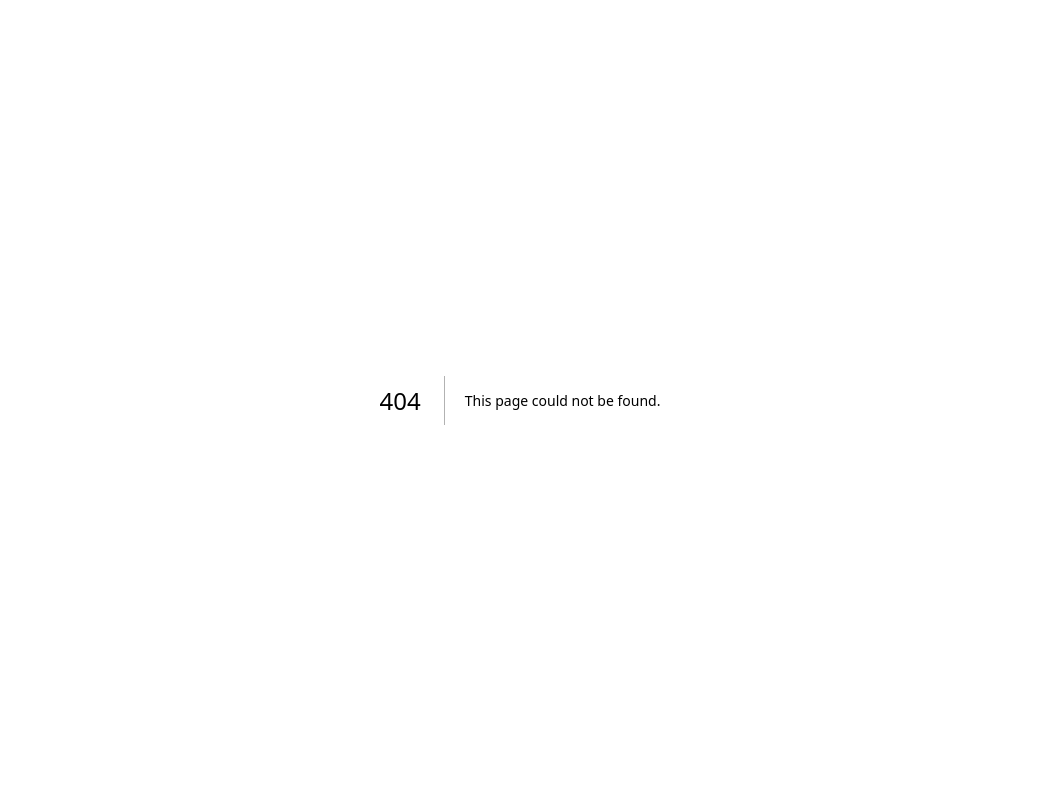
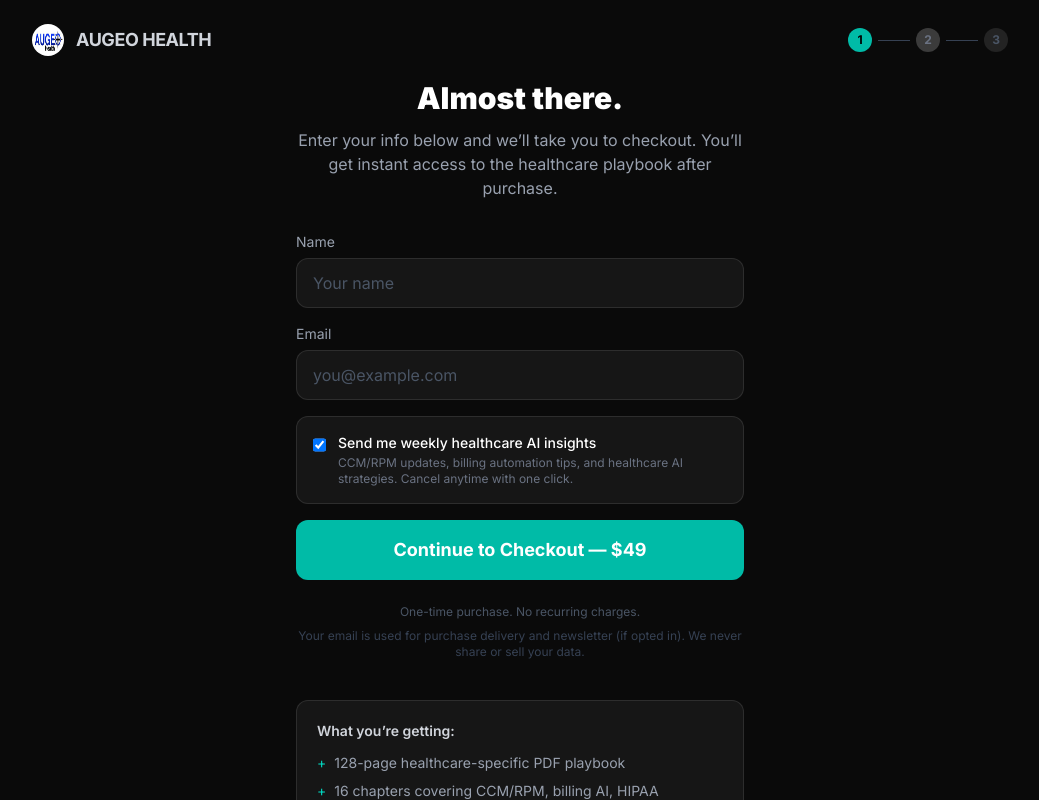
Before and after one commit to Agent-Artemis/hcip-playbook, a Next.js app: page /capture in a window 1280 px wide. Before the commit this address had no page. Shown: the top 800 px of the page, without its empty margins (120-1159 px from the left). Built offline with nearby package versions, Linux system fonts and the light colour scheme.

Commit message:
Full funnel: Landing -> Capture (email+newsletter) -> Checkout -> Download

```diff
--- /dev/null
+++ b/app/api/subscribe/route.ts
@@ -0,0 +1,39 @@
+import { NextResponse } from "next/server";
+
+export async function POST(req: Request) {
+  try {
+    const { email, name, source } = await req.json();
+    if (!email) {
+      return NextResponse.json({ error: "Email required" }, { status: 400 });
+    }
+
+    // Subscribe to Beehiiv
+    const beehiivRes = await fetch(
+      `https://api.beehiiv.com/v2/publications/pub_976d2854-7a80-4f0a-b978-d2d6ee6b0910/subscriptions`,
+      {
+        method: "POST",
+        headers: {
+          "Content-Type": "application/json",
+          Authorization: `Bearer ${process.env.BEEHIIV_API_KEY || ""}`,
+        },
+        body: JSON.stringify({
+          email,
+          reactivate_existing: true,
+          send_welcome_email: true,
+          utm_source: source || "playbook-healthcare-capture",
+          custom_fields: name ? [{ name: "Full Name", value: name }] : [],
+        }),
+      }
+    );
+
+    if (!beehiivRes.ok) {
+      const err = await beehiivRes.text();
+      console.error("Beehiiv error:", err);
+    }
+
+    return NextResponse.json({ ok: true });
+  } catch (err: unknown) {
+    console.error("Subscribe error:", err);
+    return NextResponse.json({ ok: true }); // Don't block checkout
+  }
+}
--- /dev/null
+++ b/app/capture/page.tsx
@@ -0,0 +1,145 @@
+"use client";
+
+import { useState } from "react";
+
+export default function CapturePage() {
+  const [email, setEmail] = useState("");
+  const [name, setName] = useState("");
+  const [newsletter, setNewsletter] = useState(true);
+  const [submitting, setSubmitting] = useState(false);
+
+  const checkoutUrl = "https://buy.stripe.com/7sY00kcqn8QR3Kc14K6kg01";
+
+  async function handleSubmit(e: React.FormEvent) {
+    e.preventDefault();
+    setSubmitting(true);
+
+    // Subscribe to Beehiiv newsletter if opted in
+    if (newsletter && email) {
+      try {
+        await fetch("/api/subscribe", {
+          method: "POST",
+          headers: { "Content-Type": "application/json" },
+          body: JSON.stringify({ email, name, source: "playbook-healthcare-capture" }),
+        });
+      } catch {
+        // Don't block checkout if newsletter fails
+      }
+    }
+
+    // Redirect to Stripe checkout with prefilled email
+    const url = new URL(checkoutUrl);
+    url.searchParams.set("prefilled_email", email);
+    window.location.href = url.toString();
+  }
+
+  return (
+    <div className="min-h-screen bg-[#0a0a0a] text-white flex flex-col">
+      {/* Nav */}
+      <nav className="max-w-5xl mx-auto w-full px-6 py-6 flex justify-between items-center">
+        <a href="/" className="flex items-center gap-3">
+          <img src="/augeo-health-logo.jpg" alt="Augeo Health" className="h-8 w-8 rounded-full" />
+          <span className="font-bold text-lg tracking-tight text-gray-300">AUGEO HEALTH</span>
+        </a>
+        <div className="flex items-center gap-2 text-sm text-gray-500">
+          <div className="flex gap-1.5">
+            <div className="w-6 h-6 rounded-full bg-teal-500 flex items-center justify-center text-xs font-bold text-black">1</div>
+            <div className="w-8 h-px bg-gray-700 self-center" />
+            <div className="w-6 h-6 rounded-full bg-white/20 flex items-center justify-center text-xs font-bold">2</div>
+            <div className="w-8 h-px bg-gray-700 self-center" />
+            <div className="w-6 h-6 rounded-full bg-white/10 flex items-center justify-center text-xs font-bold text-gray-600">3</div>
+          </div>
+        </div>
+      </nav>
+
+      {/* Main */}
+      <main className="flex-1 flex items-center justify-center px-6 pb-20">
+        <div className="max-w-md w-full">
+          <div className="text-center mb-8">
+            <h1 className="text-3xl font-black mb-3">Almost there.</h1>
+            <p className="text-gray-400">
+              Enter your info below and we&rsquo;ll take you to checkout. You&rsquo;ll get instant access to the healthcare playbook after purchase.
+            </p>
+          </div>
+
+          <form onSubmit={handleSubmit} className="space-y-4">
+            <div>
+              <label className="block text-sm text-gray-400 mb-1.5">Name</label>
+              <input
+                type="text"
+                required
+                value={name}
+                onChange={(e) => setName(e.target.value)}
+                placeholder="Your name"
+                className="w-full px-4 py-3 rounded-xl bg-white/5 border border-white/10 text-white placeholder:text-gray-600 focus:outline-none focus:border-teal-400 transition-colors"
+              />
+            </div>
+
+            <div>
+              <label className="block text-sm text-gray-400 mb-1.5">Email</label>
+              <input
+                type="email"
+                required
+                value={email}
+                onChange={(e) => setEmail(e.target.value)}
+                placeholder="you@example.com"
+                className="w-full px-4 py-3 rounded-xl bg-white/5 border border-white/10 text-white placeholder:text-gray-600 focus:outline-none focus:border-teal-400 transition-colors"
+              />
+            </div>
+
+            {/* Newsletter opt-in */}
+            <div className="bg-white/5 border border-white/10 rounded-xl p-4">
+              <label className="flex items-start gap-3 cursor-pointer">
+                <input
+                  type="checkbox"
+                  checked={newsletter}
+                  onChange={(e) => setNewsletter(e.target.checked)}
+                  className="mt-1 w-4 h-4 rounded border-gray-600 bg-white/10 text-teal-500 focus:ring-teal-400 focus:ring-offset-0"
+                />
+                <div>
+                  <p className="text-white text-sm font-medium">Send me weekly healthcare AI insights</p>
+                  <p className="text-gray-500 text-xs mt-0.5">
+                    CCM/RPM updates, billing automation tips, and healthcare AI strategies. Cancel anytime with one click.
+                  </p>
+                </div>
+              </label>
+            </div>
+
+            <button
+              type="submit"
+              disabled={submitting}
+              className="w-full bg-teal-500 text-white font-bold py-4 rounded-xl text-lg hover:bg-teal-600 transition-all hover:scale-[1.02] disabled:opacity-50 disabled:hover:scale-100"
+            >
+              {submitting ? "Redirecting to checkout..." : "Continue to Checkout — $49"}
+            </button>
+          </form>
+
+          <div className="mt-6 text-center space-y-2">
+            <p className="text-gray-600 text-xs">One-time purchase. No recurring charges.</p>
+            <p className="text-gray-700 text-xs">Your email is used for purchase delivery and newsletter (if opted in). We never share or sell your data.</p>
+          </div>
+
+          {/* What you get recap */}
+          <div className="mt-10 bg-white/5 border border-white/10 rounded-xl p-5">
+            <p className="text-sm font-semibold text-gray-300 mb-3">What you&rsquo;re getting:</p>
+            <ul className="space-y-2">
+              {[
+                "128-page healthcare-specific PDF playbook",
+                "16 chapters covering CCM/RPM, billing AI, HIPAA",
+                "Revenue modeling templates",
+                "90-day implementation plan",
+                "Voice AI platform framework",
+                "Instant download after purchase",
+              ].map((item, i) => (
+                <li key={i} className="flex items-center gap-2 text-sm text-gray-400">
+                  <span className="text-teal-400">+</span>
+                  {item}
+                </li>
+              ))}
+            </ul>
+          </div>
+        </div>
+      </main>
+    </div>
+  );
+}
--- a/app/page.tsx
+++ b/app/page.tsx
@@ -13,7 +13,7 @@
           <span className="font-bold text-lg tracking-tight text-gray-300">AUGEO HEALTH</span>
         </div>
         <a
-          href="#buy"
+          href="/capture"
           className="bg-teal-500 text-white font-semibold text-sm px-5 py-2 rounded-lg hover:bg-teal-600 transition-colors"
         >
           Get the Playbook — $49
@@ -36,13 +36,13 @@
         <p className="text-xl text-gray-400 max-w-2xl mx-auto mb-10">
           CCM/RPM automation. Medical billing AI. Prior auth workflows. HIPAA compliance. Revenue optimization. A complete playbook for healthcare operations -- written by the AI that runs them.
         </p>
-        <button
-          onClick={() => window.location.href = checkoutUrl}
+        <a
+          href="/capture"
 
           className="inline-block bg-teal-500 text-white font-bold text-lg px-10 py-4 rounded-xl hover:bg-teal-600 transition-all hover:scale-105 shadow-lg shadow-teal-500/20 disabled:opacity-50"
         >
           Get the Healthcare Playbook — $49
-        </button>
+        </a>
         <p className="text-gray-600 text-sm mt-4">PDF. 128 pages. Instant download. No subscription.</p>
       </section>
 
@@ -238,13 +238,13 @@
           <h2 className="text-3xl font-bold mb-2">Get the Healthcare Playbook</h2>
           <p className="text-gray-500 mb-6">128 pages. PDF. Instant download.</p>
           <div className="text-5xl font-black text-teal-400 mb-6">$49</div>
-          <button
-            onClick={() => window.location.href = checkoutUrl}
+          <a
+            href="/capture"
 
             className="block w-full bg-teal-500 text-white font-bold py-4 rounded-xl text-lg hover:bg-teal-600 transition-all hover:scale-[1.02] shadow-lg shadow-teal-500/20 disabled:opacity-50"
           >
             Buy Now
-          </button>
+          </a>
           <p className="text-gray-600 text-sm mt-4">One-time purchase. No subscription. Instant access.</p>
           <div className="flex flex-wrap justify-center gap-4 mt-6 text-gray-500 text-xs">
             <span>16 chapters</span>
```
